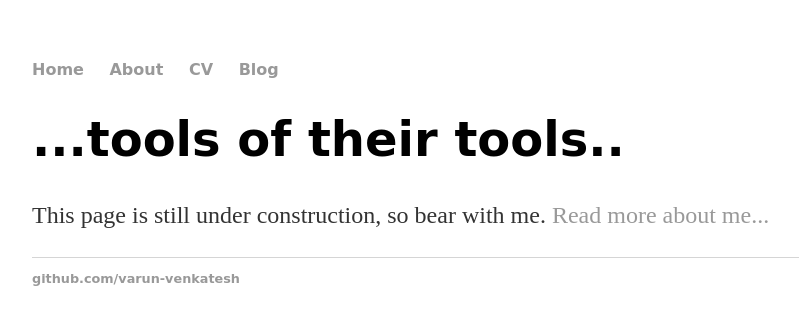
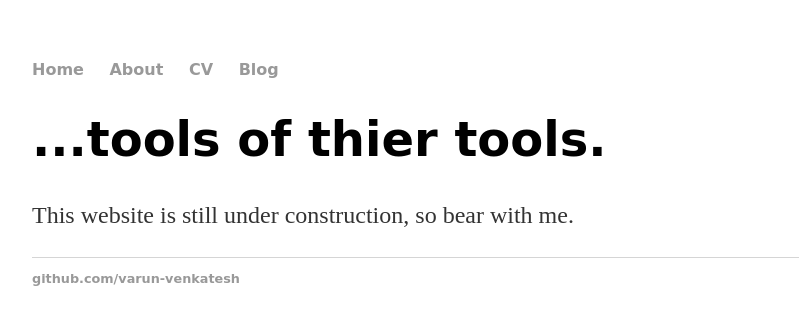
Before and after one commit to varun-venkatesh/varun-venkatesh.github.io, a Jekyll site: the page built from index.html, in a window 1280 px wide. Shown: the top 325 px of the page, without its empty margins (160-959 px from the left). Built offline with Jekyll 4.4.1, drawn with Linux system fonts in a browser that asks for light colours.

Commit message:
Update index.html

```diff
--- a/index.html
+++ b/index.html
@@ -1,29 +1,9 @@
-<!DOCTYPE html>
-<html>
-	<head>
-		<title>...tools of their tools.</title>
-		<!-- link to the main stylesheet -->
-		<link rel="stylesheet" type="text/css" href="/css/main.css">
-	</head>
-	<body>
-		<nav>
-    		<ul>
-        		<li><a href="/">Home</a></li>
-	        	<li><a href="/about">About</a></li>
-        		<li><a href="/cv">CV</a></li>
-        		<li><a href="/blog">Blog</a></li>
-    		</ul>
-		</nav>
-		<div class="container">
-    		<div class="blurb">
-        		<h1>...tools of their tools..</h1>
-				<p>This page is still under construction, so bear with me. <a href="/about">Read more about me...</a></p>
-    		</div><!-- /.blurb -->
-		</div><!-- /.container -->
-		<footer>
-    		<ul>
-        		<li><a href="https://github.com/varun-venkatesh">github.com/varun-venkatesh</a></li>
-			</ul>
-		</footer>
-	</body>
-</html>
+---
+layout: default
+title: ...tools of their tools.
+---
+
+<div class="blurb">
+	<h1>...tools of thier tools.</h1>
+	<p>This website is still under construction, so bear with me.</p>
+</div><!-- /.blurb -->
```
